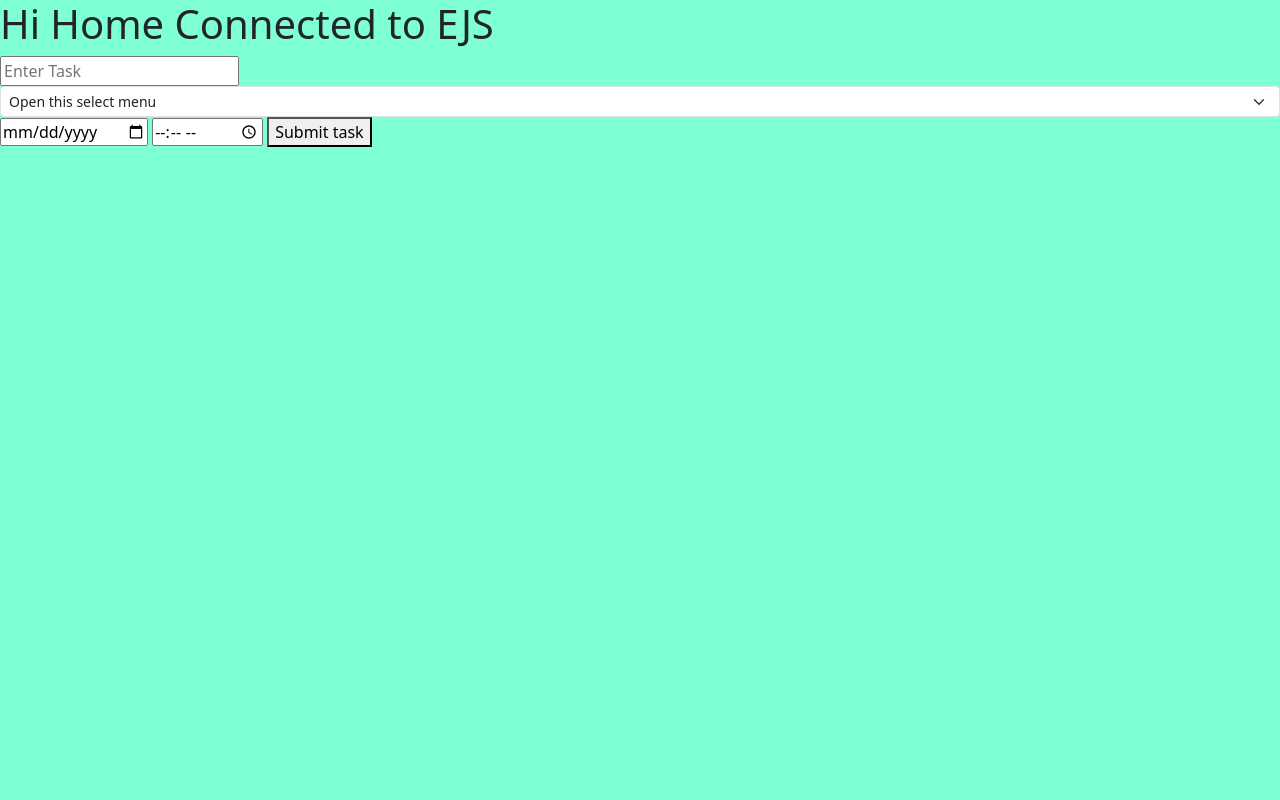
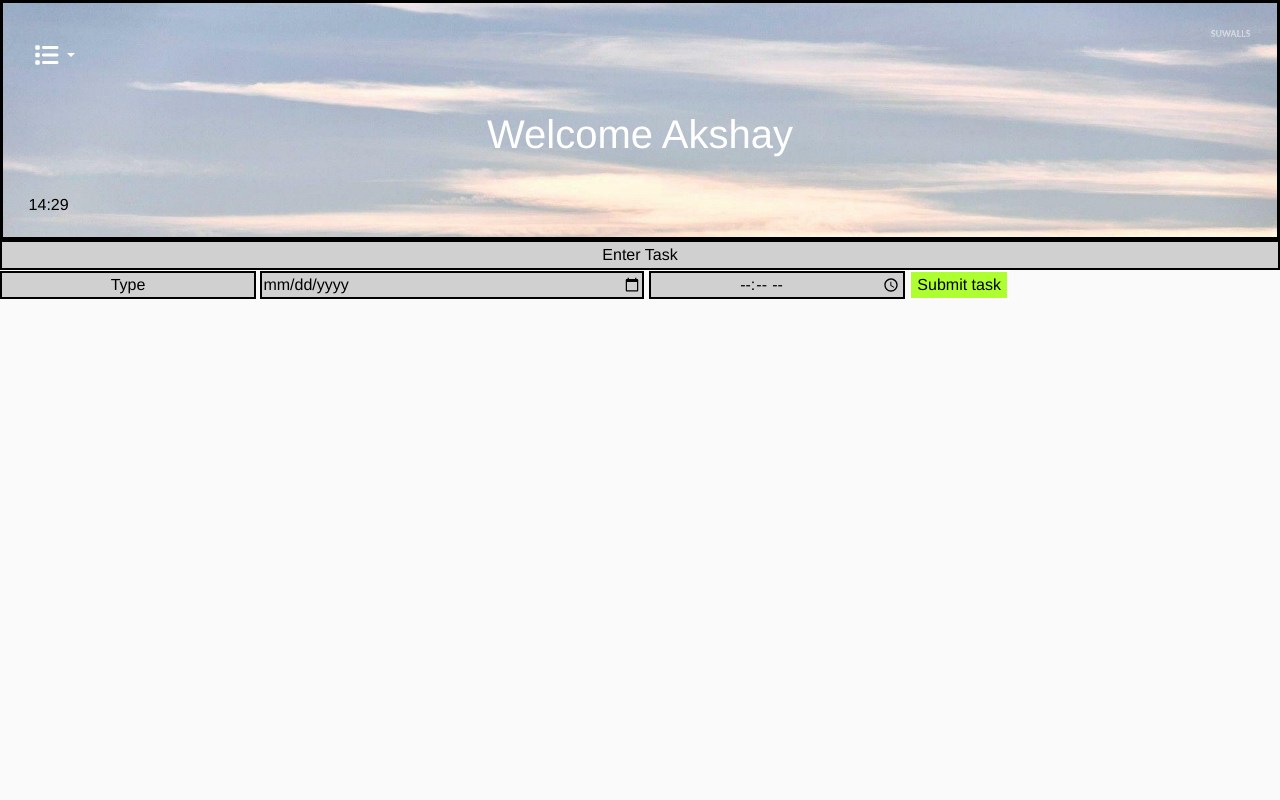
Before and after one commit to AkKnight08/To-Do-List, a Node server app: page / in a window 1280 px wide. Run offline with Node 20, Linux system fonts and the light colour scheme; data that the repository does not hold is empty; some libraries are stand-ins or nearby versions.

Commit message:
Added Clicked in models and also updated models,index.js , home.ejs, and home.js

```diff
--- a/assets/css/home.css
+++ b/assets/css/home.css
@@ -1,4 +1,100 @@
-body
-{
-    background-color: aquamarine;
+body {
+    background-color: rgb(250, 250, 250);
+    margin: 0;
+    padding: 0;
+    color: rgb(0, 0, 0);
+    font-family: 'Franklin Gothic Medium', 'Arial Narrow', Arial, sans-serif;
 }
+
+:root {
+    --text-color: rgb(255, 255, 255);
+    --text-color2: rgb(0, 0, 0);
+    --text-color3: rgb(208, 208, 208);
+}
+
+#start_box {
+    width: 100%;
+    height: 30%;
+    background-image: url('../images/back4.jpeg');
+    background-size: cover;
+    padding: 2%;
+    border: 3px solid black;
+}
+
+.drp,
+.drp:focus,
+.drp:active {
+    background: none;
+    border: none;
+    color: var(--text-color);
+}
+
+.drpbtn {
+    width: 100%;
+    border-radius: 0%;
+    height: 30%;
+}
+
+#name {
+    color: var(--text-color);
+    display: flex;
+    justify-content: center;
+    align-items: center;
+    height: 60%;
+    border: none;
+}
+
+.mtask {
+    width: 100%;
+    background-color: var(--text-color3);
+    color: var(--text-color2);
+    border: 2px solid rgb(0, 0, 0);
+    border-radius: 0%;
+    text-align: center;
+}
+
+.mtask::placeholder {
+    color: var(--text-color2);
+}
+
+.mtype {
+    width: 20%;
+    background-color: var(--text-color3);
+    appearance: none;
+    border: 2px solid rgb(0, 0, 0);
+    color: var(--text-color2);
+    text-align: center;
+}
+
+.mtype:focus {
+    color: var(--text-color);
+}
+
+/* input {
+    color-scheme: dark;
+} */
+
+.mdate {
+    width: 30%;
+    color: var(--text-color2);
+    background-color: var(--text-color3);
+    border: 2px solid rgb(0, 0, 0);
+}
+
+.mtime {
+    width: 20%;
+    background-color: var(--text-color3);
+    text-align: center;
+    color: var(--text-color2);
+    border: 2px solid rgb(0, 0, 0);
+}
+
+.msubmit {
+    background-color: greenyellow;
+    color: var(--text-color2);
+    border: 2px solid rgb(255, 255, 255);
+}
+
+#cbtn {
+    background-color: rgb(199, 196, 196);
+}
--- a/assets/js/home.js
+++ b/assets/js/home.js
@@ -1 +1,23 @@
 console.log('home js Connected');
+
+function gettime() {
+    var now = new Date();
+    var hour = now.getHours();
+    var min = now.getMinutes();
+    var time = hour + ":" + min;
+    document.getElementById('dtime').innerHTML=time;
+    var dd=now.getDay();
+    var yy=now.getFullYear();
+    var mm=now.getMonth();
+    if(dd<9)
+    dd="0"+dd;
+    var date=dd+"-"+mm+"-"+yy;
+    document.getElementById("mdate").setAttribute("min", date);
+}
+setInterval(gettime,1000);
+const btn=document.querySelectorAll('.click');
+btn.forEach((button)=>
+{
+        const liElement = button.closest('li');
+        liElement.style.backgroundColor = 'yellow';
+})
--- a/index.js
+++ b/index.js
@@ -6,6 +6,7 @@ const port = 8000;
 
 const db = require('./config/mongoose');
 const ToDoList = require('./models/todolist');
+const TodoList = require('./models/todolist');
 
 const app = express();
 app.set('view engine', 'ejs');
@@ -32,7 +33,8 @@ app.post('/create_task', function (req, res) {
       task: req.body.task,
       type: req.body.type,
       date: req.body.date,
-      time: req.body.time
+      time: req.body.time,
+      clicked: false
     }
   ).then((newtask) => {
     return res.redirect('back');
@@ -55,6 +57,21 @@ app.get('/del/', async function (req, res) {
   }
 });
 
+app.get('/clicked/', async function (req, res) {
+  try {
+    let id = req.query.id;
+    const task = await TodoList.findById(id);
+
+    if (task) {
+      task.clicked = !task.clicked; // Toggle the clicked property
+      await task.save();
+    }
+    return res.redirect('back');
+  } catch (err) {  // Add the `err` parameter here
+    console.log('Error in Clicking the Task ', err);
+    return res.redirect('back');
+  }
+});
 app.listen(port, function (err) {
   if (err) {
     console.log('Error in Connecting Server', err);
--- a/models/todolist.js
+++ b/models/todolist.js
@@ -16,6 +16,11 @@ const lschema = new mongoose.Schema({
     time: {
         type: String,
         required: true
+    },
+    clicked:
+    {
+        type: Boolean,
+        required: true
     }
 });
 
--- a/views/home.ejs
+++ b/views/home.ejs
@@ -13,26 +13,43 @@
 </head>
 
 <body>
-    <h1>Hi Home Connected to EJS</h1>
-
-    <form action="/create_task" method="post">
-        <input type="text" placeholder="Enter Task" name="task" required>
-        <select name="type" class="form-select form-select-sm" aria-label=".form-select-sm example">
-            <option selected>Open this select menu</option>
-            <option value="1">One</option>
-            <option value="2">Two</option>
-            <option value="3">Three</option>
+    <div id="start_box">
+        <div class="drpbtn btn-group">
+            <button type="button" class="drp dropdown-toggle" data-bs-toggle="dropdown" aria-expanded="false">
+                <i class="fa-solid fa-list fa-xl" style="color: #ffffff;"></i>
+            </button>
+            <ul class="dropdown-menu">
+                <li><a class="dropdown-item" href="/">Home</a></li>
+                <li><a class="dropdown-item" href="/money">Money Management</a></li>
+            </ul>
+        </div>
+        <div id="name">
+            <div>
+                <h1>Welcome Akshay</h1>
+            </div>
+        </div>
+        <dib id="dtime"></dib>
+    </div>
+    <form class="cform" action="/create_task" method="post">
+        <input class="mtask" type="text" placeholder="Enter Task" name="task" required>
+        <select name="type" class="mtype">
+            <option selected value="Others">Type</option>
+            <option value="Personal">Personal</option>
+            <option value="Work">Work</option>
+            <option value="House">House</option>
+            <option value="Others">Others</option>
         </select>
-        <input type="date" placeholder="Enter Date" name="date" required>
-        <input type="time" placeholder="Enter Time" name="time" required>
-        <button type="submit">Submit task</button>
+        <input id="mdate"class="mdate" type="date" placeholder="Enter Date" name="date" required >
+        <input class="mtime" type="time" placeholder="Enter Time" name="time" required>
+        <button class="msubmit" type="submit">Submit task</button>
     </form>
     <ul>
         <% for(let t of todolist) {%>
 
-            <li>
+            <li id="<%t.id%>" class="<%= t.clicked ? "click" : "not" %>" >
                 <%=t.task%>,&nbsp;<%=t.type%>,&nbsp;<%=t.date%>,&nbsp;<%=t.time%>
-                <a href="/del/?id=<%=t.id%>"><i class="fa-solid fa-rectangle-list"></i></a>
+        <a href="/del/?id=<%=t.id%>"><i class="fa-solid fa-delete-left" style="color: #b30000;"></i></a>
+        <a  href="/clicked/?id=<%=t.id%>"class="cbtn"><i class="fa-solid fa-check-to-slot" style="color: #3101df;"></i></a>
             </li>
 
             <%}%>
```
Also changed, not shown: assets/images/back1.jpeg (added), assets/images/back2.jpeg (added), assets/images/back3.jpeg (added), assets/images/back4.jpeg (added).
